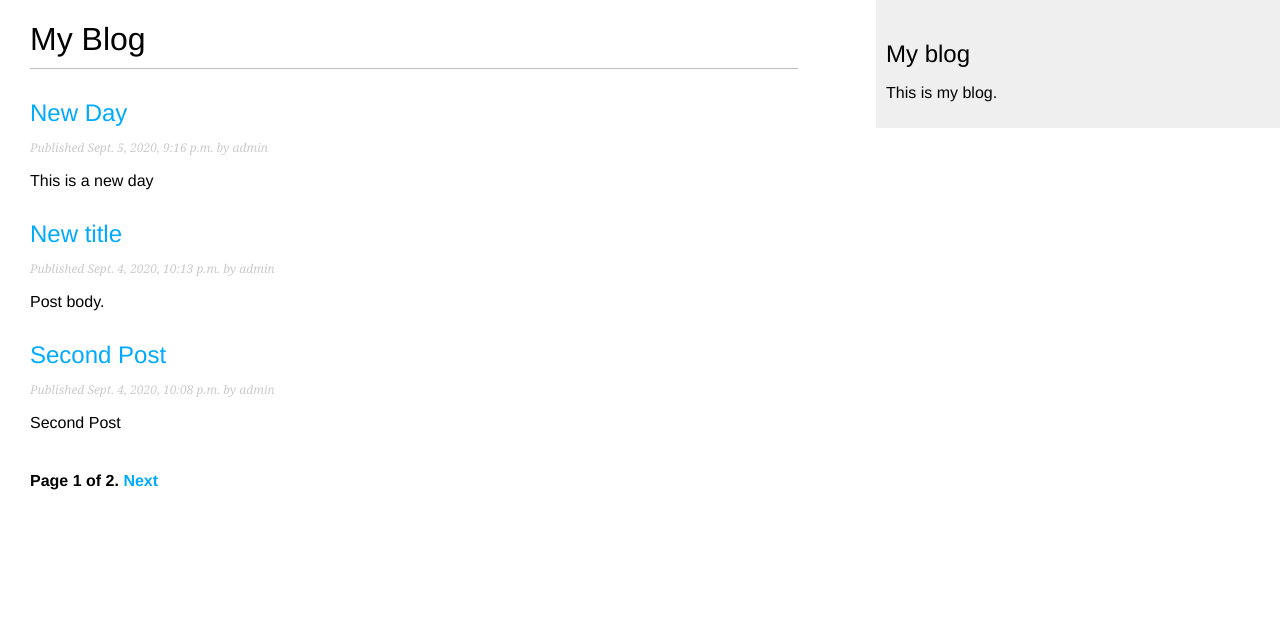
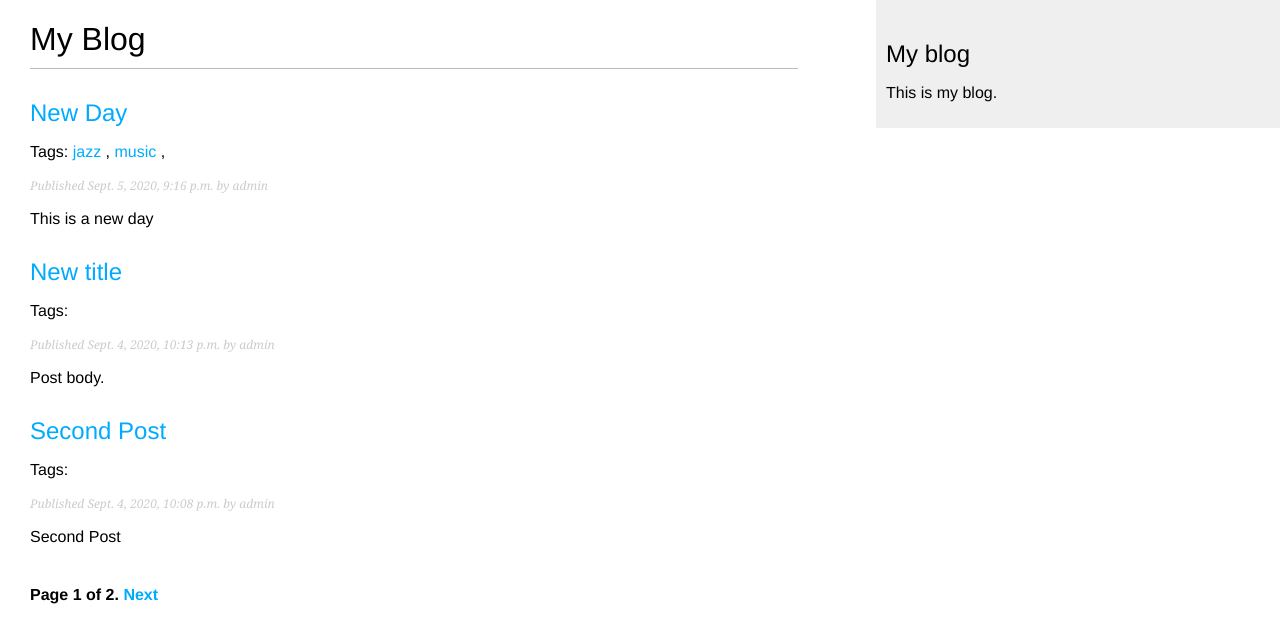
Before and after one commit to TooEinfach/mysite, a Django app: page /blog/ in a window 1280 px wide. Shown: the top 643 px of the page. Run offline with Django 3.2, Linux system fonts and the light colour scheme; data comes from the database, SQL or seed files in the repository; both versions use the stored data as it was after the commit; parts of the project's set-up code (start-up, migrations or seed data) failed here and were passed over.

Commit message:
Added ability to tag post

```diff
--- a/mysite/blog/models.py
+++ b/mysite/blog/models.py
@@ -2,7 +2,7 @@ from django.db import models
 from django.utils import timezone
 from django.urls import reverse
 from django.contrib.auth.models import User
-# from taggit.managers import TaggableManager
+from taggit.managers import TaggableManager
 
 
 class PublishedManager(models.Manager):
@@ -45,6 +45,8 @@ class Post(models.Model):
                              self.publish.month,
                              self.publish.day, self.slug])
 
+    tags = TaggableManager()
+
 
 class Comment(models.Model):
     post = models.ForeignKey(Post,
--- a/mysite/blog/templates/blog/post/list.html
+++ b/mysite/blog/templates/blog/post/list.html
@@ -2,16 +2,28 @@
 {% block title %}My Blog{% endblock %}
 {% block content %}
     <h1>My Blog</h1>
+    {% if tag %}
+        <h2>Posts tagged with "{{ tag.name }}"</h2>
+    {% endif %}
     {% for post in posts %}
         <h2>
             <a href="{{ post.get_absolute_url }}">
                 {{ post.title }}
             </a>
         </h2>
+        <p class="tags">
+            Tags:
+            {% for tag in post.tags.all %}
+                <a href="{% url "blog:post_list_by_tag" tag.slug %}">
+                    {{ tag.name }}
+                </a>
+                {% if not forloop.las %}, {% endif %}
+            {% endfor %}
+        </p>
         <p class="date">
             Published {{ post.publish }} by {{ post.author }}
         </p>
         {{ post.body|truncatewords:30|linebreaks }}
     {% endfor %}
-    {%include "pagination.html" with page=page_obj %}
+    {%include "pagination.html" with page=posts %}
 {% endblock %}
--- a/mysite/blog/urls.py
+++ b/mysite/blog/urls.py
@@ -4,10 +4,11 @@ from . import views
 app_name = 'blog'
 urlpatterns = [
     # post views
-    # path('', views.post_list, name='post_list'),
-    path('', views.PostListView.as_view(), name='post_list'),
+    path('', views.post_list, name='post_list'),
+    # path('', views.PostListView.as_view(), name='post_list'),
     path('<int:year>/<int:month>/<int:day>/<slug:post>/',
         views.post_detail,
         name='post_detail'),
     path('<int:post_id>/share/', views.post_share, name='post_share'),
+    path('tag/<slug:tag_slug>/', views.post_list, name='post_list_by_tag'),
 ]
--- a/mysite/blog/views.py
+++ b/mysite/blog/views.py
@@ -4,9 +4,15 @@ from django.core.paginator import Paginator, EmptyPage, PageNotAnInteger
 from django.views.generic import ListView
 from .forms import EmailPostForm, CommentForm
 from django.core.mail import send_mail
+from taggit.models import Tag
+from django.db.models import Count
 
-def post_list(request):
+def post_list(request, tag_slug=None):
     object_list = Post.published.all()
+    tag = None
+    if tag_slug:
+        tag = get_object_or_404(Tag, slug=tag_slug)
+        object_list = object_list.filter(tags__in=[tag])
     paginator = Paginator(object_list, 3) # 3 posts in each page
     page = request.GET.get('page')
     try:
@@ -17,7 +23,7 @@ def post_list(request):
     except EmptyPage:
         # If page is out of range deliver last page of results
         posts = paginator.page(paginator.num_pages)
-    return render (request, 'blog/post/list.html', {'posts': posts})
+    return render (request, 'blog/post/list.html', {'page':page, 'posts': posts, 'tag':tag})
 
 def post_detail(request, year, month, day, post):
     post = get_object_or_404(Post, slug=post, status='published', publish__year=year,
@@ -38,11 +44,19 @@ def post_detail(request, year, month, day, post):
     else:
         comment_form = CommentForm()
 
+    #List of similar posts
+    post_tags_ids = post.tags.values_list('id', flat=True)
+    similar_posts = Post.published.filter(tags__in=post_tags_ids)\
+        .exclude(id=post.id)
+    similar_posts = similar_posts.annotate(same_tags=Count('tags'))\
+        .order_by('same_tags','-publish')[:4]
+
     return render(request, 'blog/post/detail.html',
                             {'post': post,
                             'comments': comments,
                             'new_comment': new_comment,
-                            'comment_form': comment_form})
+                            'comment_form': comment_form,
+                            'similar_posts':similar_posts})
 
 class PostListView(ListView):
     queryset = Post.published.all()
--- a/mysite/mysite/settings.py
+++ b/mysite/mysite/settings.py
@@ -38,6 +38,7 @@ INSTALLED_APPS = [
     'django.contrib.messages',
     'django.contrib.staticfiles',
     'blog.apps.BlogConfig',
+    'taggit',
 ]
 
 MIDDLEWARE = [
```
Also changed, not shown: mysite/blog/templates/blog/post/detail.html (+8 -0 lines), mysite/blog/migrations/0003_post_tag.py (added), mysite/blog/migrations/0004_auto_20200906_1531.py (added), mysite/db.sqlite3.
